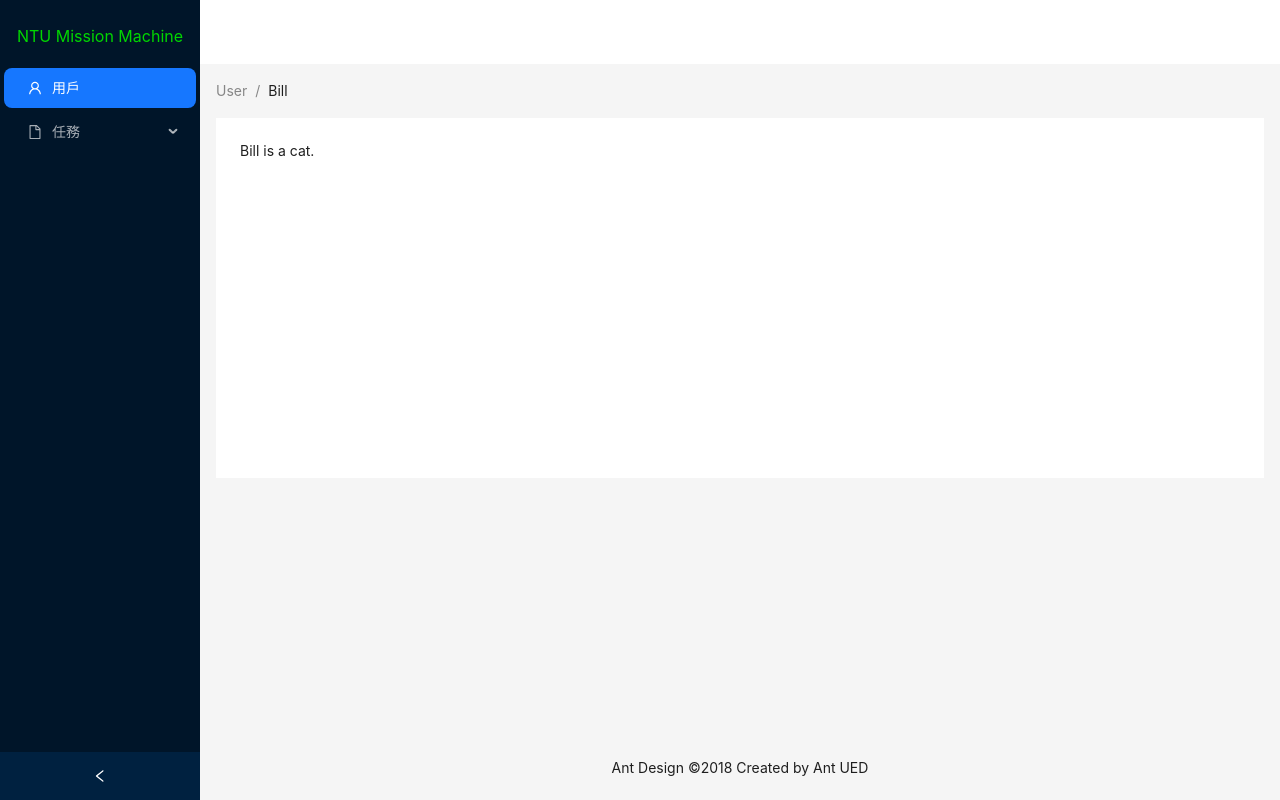
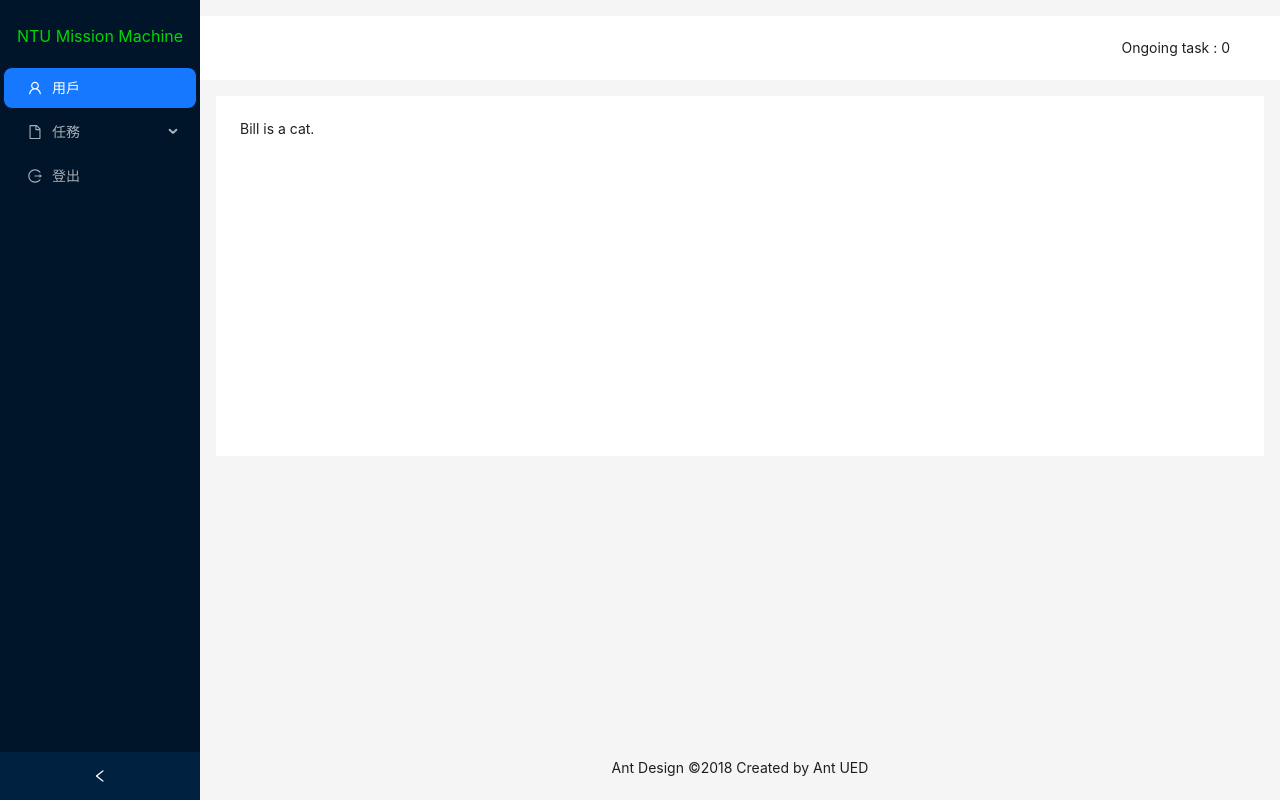
Before and after one commit to zhiyuuuu/NTU-Mission-Machine, a React (Create React App) app in the folder frontend/: page /mainpage in a window 1280 px wide. Built offline with nearby package versions, Linux system fonts and the light colour scheme.

Commit message:
Update MainPage.js

```diff
--- a/frontend/src/container/MainPage.js
+++ b/frontend/src/container/MainPage.js
@@ -1,6 +1,7 @@
 import React, { useState } from "react";
-import { FileOutlined, UserOutlined } from "@ant-design/icons";
+import { FileOutlined, UserOutlined, LogoutOutlined } from "@ant-design/icons";
 import { Breadcrumb, Layout, Menu, theme } from "antd";
+import Title from "../component/Title";
 const { Header, Content, Footer, Sider } = Layout;
 function getItem(label, key, icon, children) {
   return {
@@ -16,9 +17,11 @@ const items = [
     getItem("我發布的任務", "2"),
     getItem("我接到的任務", "3"),
   ]),
+  getItem("登出", "4", <LogoutOutlined />),
 ];
 const MainPage = () => {
   const [collapsed, setCollapsed] = useState(false);
+  const [remainTask, setRemainTask] = useState(0);
   const {
     token: { colorBgContainer },
   } = theme.useToken();
@@ -55,23 +58,20 @@ const MainPage = () => {
       <Layout className="site-layout">
         <Header
           style={{
-            padding: 0,
+            // display: "flex",
+            margin: "16px 0",
+            // padding: 20,
             background: colorBgContainer,
+            textAlign: "right",
           }}
-        />
+        >
+          Ongoing task : {remainTask}
+        </Header>
         <Content
           style={{
             margin: "0 16px",
           }}
         >
-          <Breadcrumb
-            style={{
-              margin: "16px 0",
-            }}
-          >
-            <Breadcrumb.Item>User</Breadcrumb.Item>
-            <Breadcrumb.Item>Bill</Breadcrumb.Item>
-          </Breadcrumb>
           <div
             style={{
               padding: 24,
```
